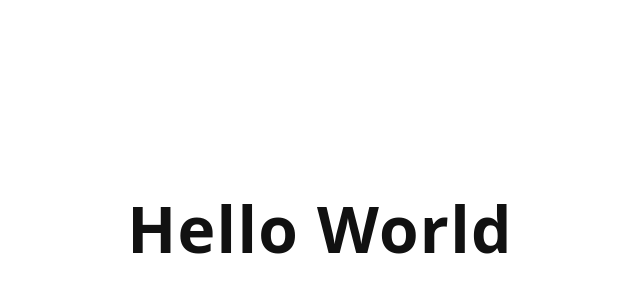
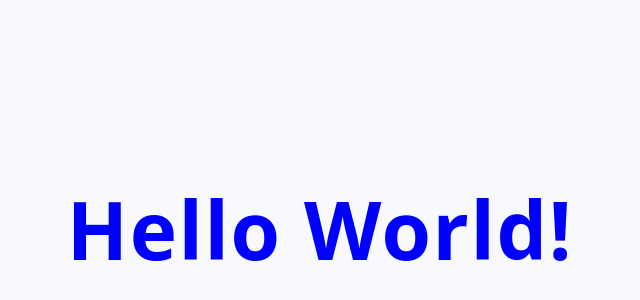
Before and after one commit to aaradhyasharma021/hello-world-demo, a plain HTML site: page index.html in a window 1280 px wide. Shown: the part 172-472 px from the top of the page, without its empty margins (320-960 px from the left). Drawn offline with Linux system fonts and the light colour scheme.

Commit message:
Update index.html for round 2

```diff
--- a/index.html
+++ b/index.html
@@ -1,30 +1,34 @@
-<!DOCTYPE html>
+<!doctype html>
 <html lang="en">
 <head>
   <meta charset="utf-8" />
   <meta name="viewport" content="width=device-width, initial-scale=1" />
-  <title>Hello World</title>
+  <title>Hello World - Round 2</title>
   <style>
-    html, body { height: 100%; }
+    /* Keep the same centered layout from the previous version */
+    html, body {
+      height: 100%;
+      margin: 0;
+    }
     body {
-      margin: 0;
       display: flex;
       align-items: center;
       justify-content: center;
-      min-height: 100vh;
-      font-family: system-ui, -apple-system, Segoe UI, Roboto, Arial, sans-serif;
-      color: #111;
-      background: #fff;
+      background: #f7f9fc;
+      font-family: system-ui, -apple-system, Segoe UI, Roboto, Helvetica, Arial, sans-serif;
     }
+    /* Improved Hello World styling: larger, bold, and blue */
     h1 {
       margin: 0;
-      font-size: clamp(32px, 6vw, 64px);
-      font-weight: 700;
+      color: blue;            /* changed to blue */
+      font-size: clamp(3rem, 8vw, 5rem); /* larger */
+      font-weight: 800;       /* bold */
       letter-spacing: 0.02em;
+      text-align: center;
     }
   </style>
 </head>
 <body>
-  <h1>Hello World</h1>
+  <h1>Hello World!</h1>
 </body>
 </html>
```
